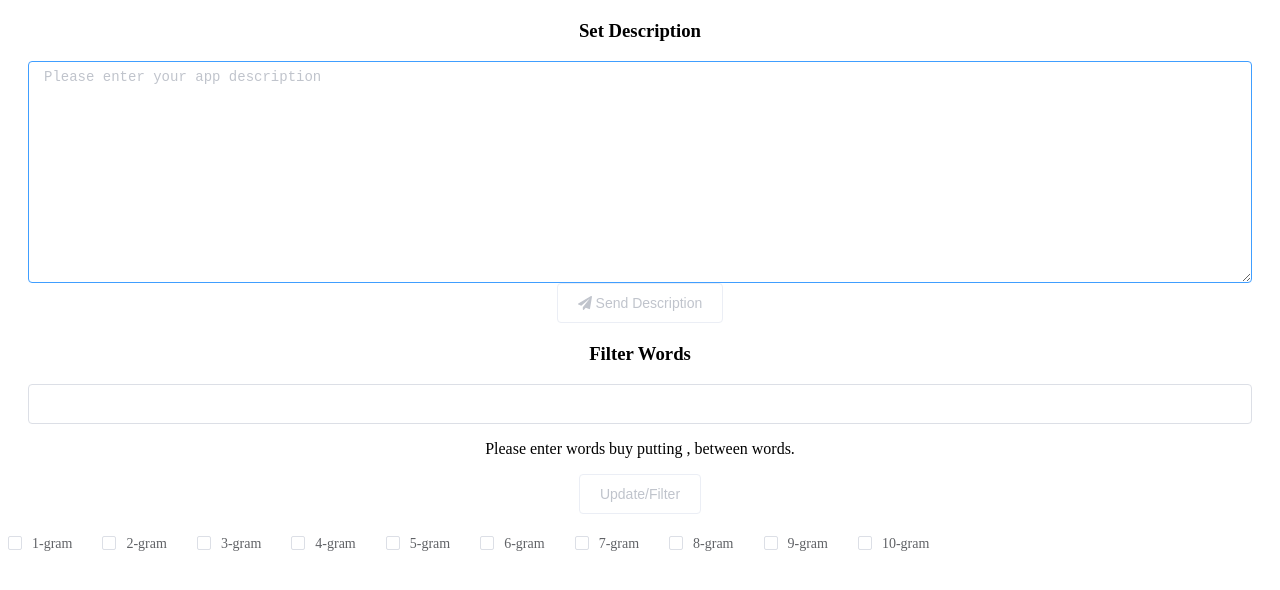
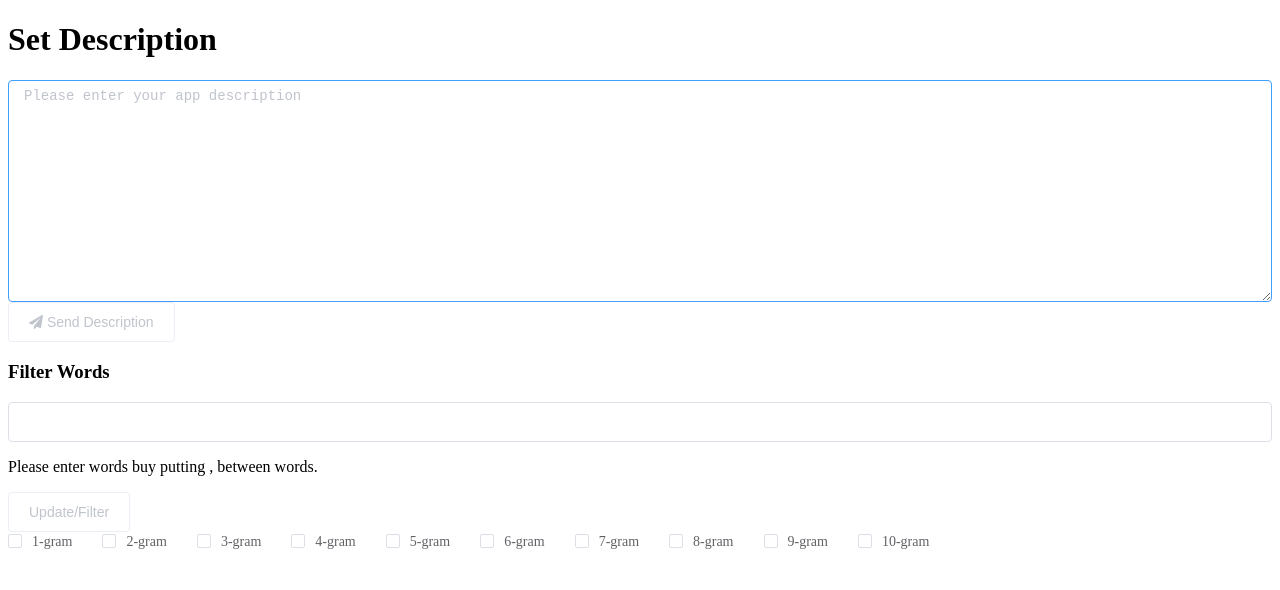
Before and after one commit to melihsunbul/vue-keyword-generator-and-density-counter, a Vue app: page / in a window 1280 px wide. Shown: the top 590 px of the page. Built offline with nearby package versions, Linux system fonts and the light colour scheme.

Commit message:
feat: tailwindcss, postcss integrated

```diff
--- a/src/App.vue
+++ b/src/App.vue
@@ -1,8 +1,10 @@
 
 <template>
     <div>
-        <div class="input">
-            <h3>Set Description</h3>
+        <div class="text-center mx-20 my-20">
+            <h1>
+                Set Description
+            </h1>
             <el-input
                 v-model="plainDesc"
                 type="textarea"
@@ -17,7 +19,7 @@
                 Description sent
             </p>
         </div>
-        <div class="update">
+        <div class="text-center mx-20 my-20">
             <h3>Filter Words</h3>
             <el-input v-model.trim="filterWords" type="text"/>
             <p>Please enter words buy putting , between words.</p>
@@ -36,13 +38,13 @@
             </el-checkbox-group>
         </div>
 
-        <div class="gram">
+        <div class="w-screen flex overflow-scroll justify-around">
             <div v-for="gramName in sortedGrams" :key="gramName">
                 <h4 v-if="words.length !== 0">
                     {{ gramName }}
                 </h4>
                 <div>
-                    <el-tag v-for="(word, index) in keywords[gramName]" :key="index" class="tag">
+                    <el-tag v-for="(word, index) in keywords[gramName]" :key="index" class="mx-5 my-5">
                         {{ word }}
                     </el-tag>
                 </div>
@@ -91,7 +93,6 @@
 
                 this.words = this.plainDesc.trim().toLowerCase().split(/[(\r\n|\r|\n)\s+\t]/g);
                 this.words = this.words.filter(word => !this.filterArr.includes(word) && word !== '');
-                //this.words = this.words.map(word => word.trim());
 
 
 
@@ -117,7 +118,7 @@
 
             },
             saveInput(){
-                const regex = /[!•"#$%&'*+,./:;=?@^`|~]/g;
+                const regex = /[!•"#$%&'’*+,./:;=?@^`|~]/g;
                 const splitRegex = /[.*[({\-_><\].*[({\-_><\]?=.*?[)}\-_><\].*?[)}\-_><\]|[({\-_><\]?<=.*?[({\-_><\].*?[)}\-_><\].*[)}\-_><\].*]/g;
                 this.plainDesc = this.plainDesc.replace(regex, '');
                 this.plainDesc = this.plainDesc.replace(splitRegex, ' ');
@@ -155,10 +156,7 @@
   display: flex;
   justify-content: space-around;
 }
-li {
-  list-style-type:none;
 
-}
 .tag {
   margin: 5px 5px ;
 }
--- a/src/main.js
+++ b/src/main.js
@@ -7,6 +7,7 @@ import FontAwesomeIcon from './fontAwesome';
 import ElementUI from 'element-ui';
 import 'element-ui/lib/theme-chalk/index.css';
 
+import 'tailwindcss/tailwind.css';
 
 
 Vue.component('font-awesome-icon', FontAwesomeIcon);
```
Also changed, not shown: package.json (+11 -8 lines), 1 other file (tests, documents, lock files or other folders).
